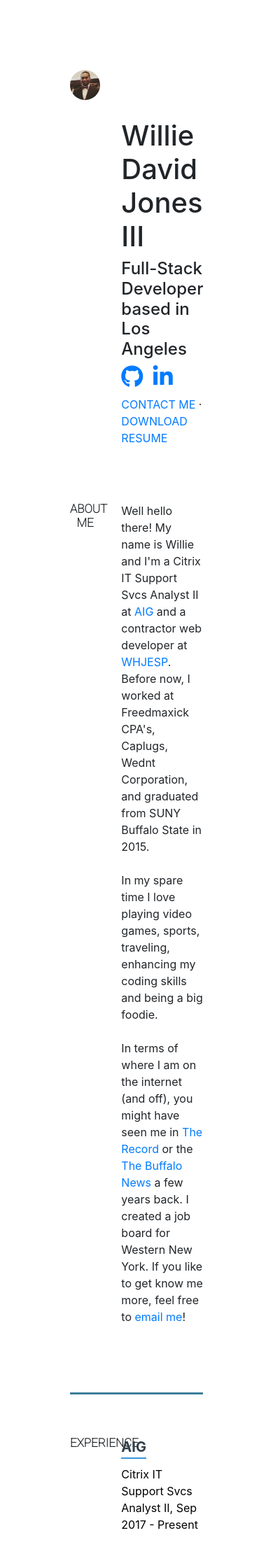
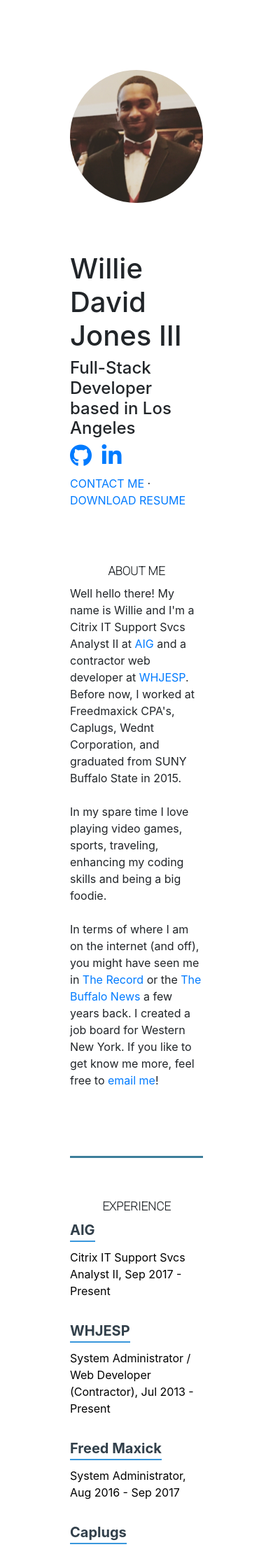
Before and after one commit to wjone005/portfolio, a Flask app: page / in a window 390 px wide. Shown: the part 56-2267 px from the top of the page at 70% size. Run offline with Flask 2, Linux system fonts and the light colour scheme; some libraries are stand-ins or nearby versions.

Commit message:
Resolved column over lap on mobile devices

```diff
--- a/flask_portfolio/templates/layout.html
+++ b/flask_portfolio/templates/layout.html
@@ -63,12 +63,12 @@
             {% endblock %}
             <div class="header rowpad" id="about">
                 <div class="row">
-                    <div class="col-4">
+                    <div class="col-sm-4">
                         <div class="img-header">
                             <a href="home"><img class="img-fluid" src="/static/headshot.png" width="226" height="256"></a>
                         </div>
                     </div>
-                    <div class="col-8">
+                    <div class="col-sm-8">
                         <div class="content">
                             <h1 class="Heebo-font-Thin">Willie David Jones III</h1>
                             <h4 class="Heebo-font-Thin">Full-Stack Developer based in Los Angeles</h4>
@@ -85,10 +85,10 @@
             </div>
             <section class="about rowpad">
                 <div class="row">
-                    <div class="col-4">
+                    <div class="col-sm-4">
                       <h4 class="Heebo-font-Thin left-row-text" style="text-align: center;">ABOUT ME</h4>
                     </div>
-                    <div class="col-8">
+                    <div class="col-sm-8">
                         <p id="experience" id="longParagraph">Well hello there! My name is Willie and I'm a Citrix IT Support Svcs Analyst II at
                             <a href="https://www.aig.com" >AIG</a> and a contractor web developer at
                             <a href="http://whjsc.org">WHJESP</a>. Before now, I worked at
@@ -108,10 +108,10 @@
             <div class="solid-line"></div>
             <section class="experience rowpad" >
                 <div class="row">
-                    <div class="col-4">
+                    <div class="col-sm-4">
                       <h4 class="Heebo-font-Thin left-row-text " style="text-align: center;">EXPERIENCE</h4>
                     </div>
-                    <div class="col-8">
+                    <div class="col-sm-8">
                         <div class="inner-div">
                             <a class="inner-link" href="https://aig.com" target="_blank">AIG</a>
                             <p>Citrix IT Support Svcs Analyst II, Sep 2017 - Present</p>
@@ -138,10 +138,10 @@
             <div class="solid-line"></div>
             <section class="projects rowpad" >
                 <div class="row">
-                    <div class="col-4">
+                    <div class="col-sm-4">
                       <h4 class="Heebo-font-Thin left-row-text" style="text-align: center;">PROJECTS</h4>
                     </div>
-                    <div class="col-8">
+                    <div class="col-sm-8">
                         <div class="inner-div">
                             <a class="inner-link" href="http://williedavidjonesiii.com" target="_blank">Willie David Jones III</a>
                             <p>A minimal single-page app portfolio built on Flask, Python, Bootstrap, JavaScript and Jinja.  </p>
@@ -166,10 +166,10 @@
             <div class="solid-line"></div>
             <section class="skills rowpad">
                 <div class="row">
-                    <div class="col-4">
+                    <div class="col-sm-4">
                       <h4 class="left-row-text" style="text-align: center;">SKILLS</h4>
                     </div>
-                    <div class="col-8">
+                    <div class="col-sm-8">
                         <div class="inner-div">
                             <h4>Languages & Frameworks</h4>
                             <p >JavaScript, Python, Flask, Jinja, Bootstrap, HTML5, CSS</p>
```
